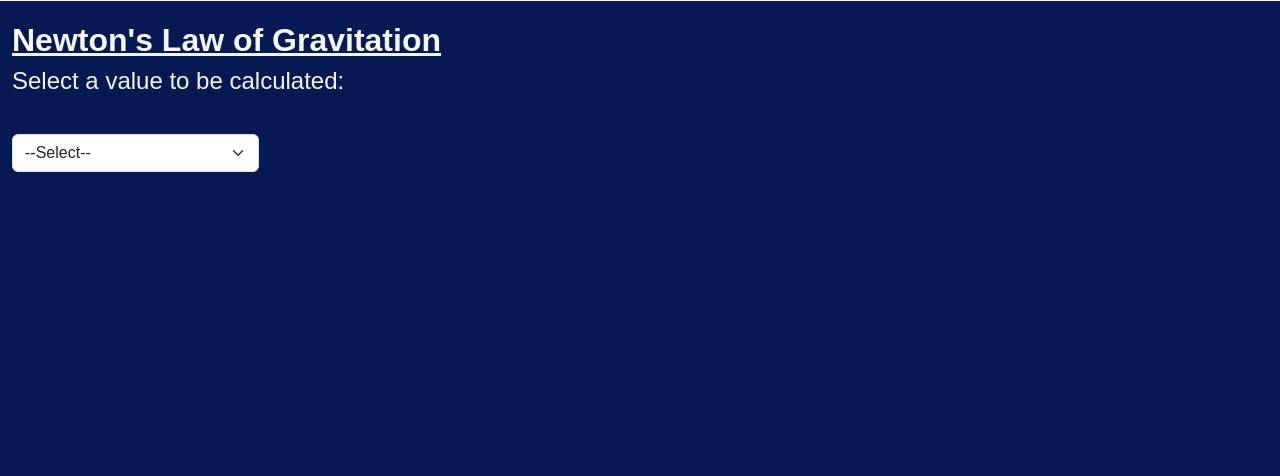
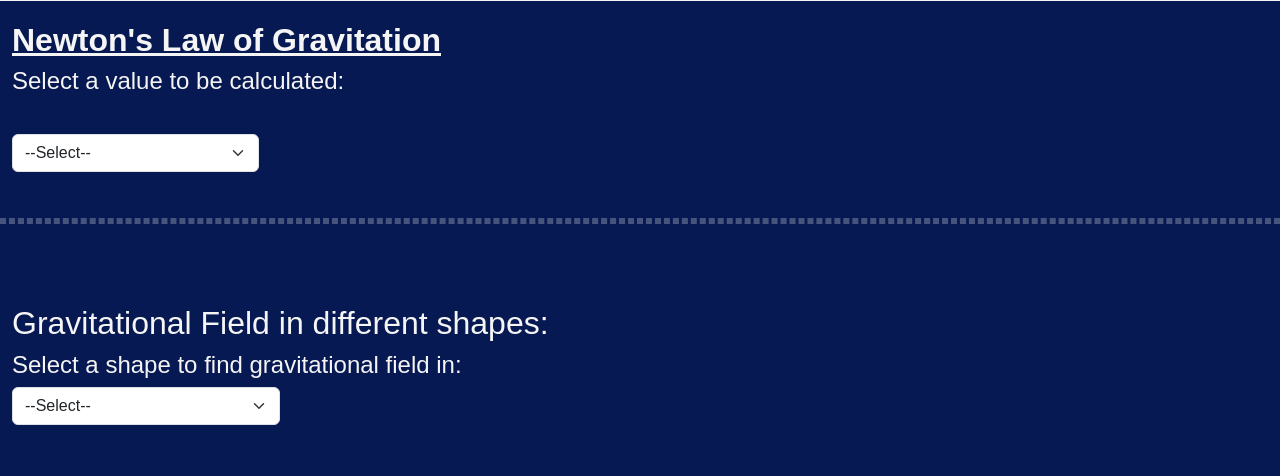
Before and after one commit to SiddH17/CalcProject, a Django app: page /Physics/gravitation/ in a window 1280 px wide. Shown: the part 59-535 px from the top of the page. Run offline with Django 4.2, Linux system fonts and the light colour scheme; some libraries are stand-ins or nearby versions.

Commit message:
Updated changes made for gravitation

```diff
--- a/calcContent/Physics/templates/gravitation.html
+++ b/calcContent/Physics/templates/gravitation.html
@@ -46,6 +46,50 @@
                 <p id="gravitationAns"></p>
             </div>
         </div>
+        <hr>
+
+        <div id="gfield" class="container-fluid content">
+            <h2>Gravitational Field in different shapes:</h2>
+
+            <h4>Select a shape to find gravitational field in:</h4>
+            <select id="gfieldDropdown" class="form-select">
+                <option value="select">--Select--</option>
+                <option value="quarter-ring" id="qring">Quarter Ring</option>
+                <option value="semi-circular-ring" id="sring">Semi-Circular Ring</option>
+                <option value="hollow-solid-sphere" id="hssphere">Hollow/Solid Sphere (External)</option>
+            </select>
+            <br>
+
+            <div id="gfieldDiv" style="display: none;">
+                <h4>Calculate gravitational field in <span class="gfield_result_label"></span>:</h4>
+                <br>
+
+                <h4 style="display: none;">Select which variable you would like to use:</h4>
+                <select name="variableDropdown" id="variableDropdown" class="form-select">
+                    <option value="select">--Select--</option>
+                    <option value="linear-density" id="linDensity">Linear Density</option>
+                    <option value="mass-length" id="massLength">Mass & Length</option>
+                </select>
+                <br>
+
+                <label for="g-mass" id="gMassLabel">Mass(M):
+                    <input type="number" name="g-mass">
+                </label>
+                <label for="g-radius" id="gRadiusLabel">Radius(r):
+                    <input type="number" name="g-radius">
+                </label>
+                <label for="g-length" id="gLengthLabel">Length(l):
+                    <input type="number" name="g-length">
+                </label>
+                <label for="g-linear-density" id="gLinDensityLabel">Linear Density:
+                    <input type="number" name="g-linear-density">
+                </label>
+                <br><br>
+
+                <button type="submit" id="gfieldSubmit" class="btn btn-primary">Calculate Result:</button>
+                <p id="gfieldAns"></p>
+            </div>
+        </div>
 
         <script>
             function clearInputFields() {
@@ -54,6 +98,7 @@
             }
 
             $(document).ready(function()    {
+                // Change function logic for Newton's law of gravitation
                 $('#gravitationDropdown').change(function()  {
                     clearInputFields();
                     var gravitationValue = $('#gravitationDropdown').val();
@@ -83,6 +128,7 @@
                     }
                 });
 
+                //Submit button function logic for Newton's law of gravitation
                 $('#gravitationSubmit').click(function()    {
                     var inputs = $('#gravitationDiv').find('input');
                     var data = {};
@@ -103,6 +149,71 @@
                         }
                     });
                 });
+
+                $('#gfieldDropdown').change(function()  {
+                    var gfieldVal = $('#gfieldDropdown').val();
+                    clearInputFields();
+                    $('.gfield_result_label').text(gfieldVal);
+                    $('#variableDropdown').val('select');
+
+                    if(gfieldVal == 'select')   {
+                        $('gfieldDiv').hide();
+                    }
+                    else    {
+                        $('#gfieldDiv').show();
+                        $('#variableDropdown').show();
+                        $('#gMassLabel').show();
+                        $('#gLengthLabel').show();
+                        $('#gRadiusLabel').show();
+                        $('#gLinDensityLabel').show();
+
+                        if(gfieldVal == 'quarter-ring' || gfieldVal == 'semi-circular-ring')    {
+                            $('#variableDropdown').change(function()    {
+                                var gVariableValue = $('#variableDropdown').val();
+                                $('#gMassLabel').show();
+                                $('#gLengthLabel').show();
+                                $('#gRadiusLabel').show();
+                                $('#gLinDensityLabel').show();
+
+                                if (gVariableValue == 'linear-density') {
+                                    $('#gMassLabel').hide();
+                                    $('#gLengthLabel').hide();
+                                }
+                                else if (gVariableValue == 'mass-length') {
+                                    $('#gLinDensityLabel').hide();
+                                }
+                            });
+                        }
+                        else if(gfieldVal == 'hollow-solid-sphere')    {
+                            $('#gLengthLabel').hide();
+                            $('#gLinDensityLabel').hide();
+                            $('#variableDropdown').hide();
+                        }
+                    }
+                });
+
+                //Submit button function logic for Gravitational field in different objects
+                $('#gfieldSubmit').click(function() {
+                    var inputs = $('#gfieldDiv').find('input');
+                    var data = {};
+
+                    inputs.each(function()  {
+                        var name = $(this).attr('name');
+                        var value = parseFloat($(this).val());
+                        data[name] = value;
+                    });
+                    data['gfield_selected_value'] = $('#gfieldDropdown').val();
+                    data['variable_value'] = $('#variableDropdown').val();
+
+                    $.ajax({
+                        'type': 'GET',
+                        'url': '{% url "gravitational-field-api" %}',
+                        'data': data,
+                        'success': function(response)   {
+                            $('#gfieldAns').text(response.result);
+                        }
+                    });
+                });
             });
         </script>
     {% endblock content %}
--- a/calcContent/Physics/urls.py
+++ b/calcContent/Physics/urls.py
@@ -39,4 +39,5 @@ urlpatterns = [
     path('vertical-circular-motion-api/', views.vertical_circular_motion_api, name='vertical-circular-motion-api'),
     path('snells-law-api/', views.snells_law_api, name='snells-law-api'),
     path('newton-gravitation/', views.newton_gravitation, name='newton-gravitation'),
+    path('gravitational-field-api/', views.gravitational_field_api, name='gravitational-field-api'),
 ]
--- a/calcContent/Physics/views.py
+++ b/calcContent/Physics/views.py
@@ -680,6 +680,7 @@ def snells_law_api(request):
 
     result = None
 
+#Newton's Law of Gravitation API
 def newton_gravitation(request):
     valueSelected = request.GET.get('selected_value')
     f = float(request.GET.get('gravitationForce'))
@@ -700,3 +701,33 @@ def newton_gravitation(request):
         result = ((g*m1*m2)/f)**(1/2)
 
     return JsonResponse({'result': result})
+
+#Gravitational Field in objects API
+def gravitational_field_api(request):
+    variable_val = request.GET.get('variable_value')
+    select_value = request.GET.get('gfield_selected_value')
+
+    m = float(request.GET.get('g-mass'))
+    l = float(request.GET.get('g-length'))
+    r = float(request.GET.get('g-radius'))
+    linden = float(request.GET.get('g-linear-density'))
+
+    g = 6.67*(10)**-11
+    result = None
+
+    if select_value == 'quarter-ring':
+        if variable_val == 'linear-density':
+            result = (g*linden)/r
+        elif variable_val == 'mass-length':
+            result = (g*m)/(l*r)
+    elif select_value == 'semi-circular-ring':
+        if variable_val == 'linear-density':
+            result = 2*((g*linden)/r)
+        elif variable_val == 'mass-length':
+            result = 2*((g*m)(l*r))
+    elif select_value == 'hollow-solid-sphere':
+        result = (g*m)/(r**2)
+
+    print(result)
+
+    return JsonResponse({'result': result})
```
